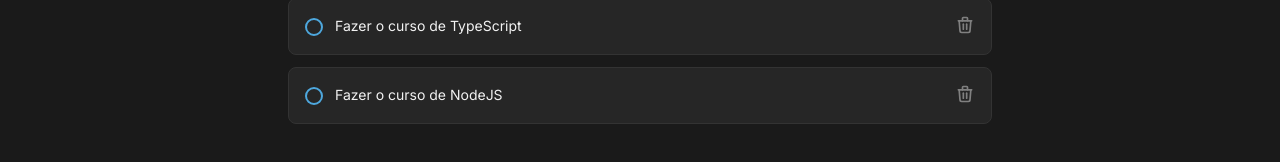
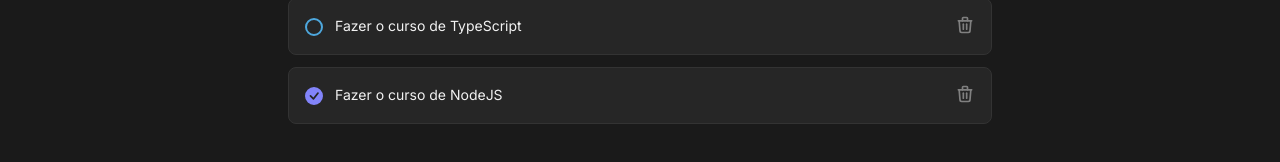
Before and after one commit to snax10/Desafio-TodoList-ReactJS-Ignite, a React (Vite) app: page / in a window 1280 px wide. Shown: the part 406-568 px from the top of the page. Built offline with nearby package versions, Linux system fonts and the light colour scheme.

Commit message:
feat: add funcionality isCompleted

```diff
--- a/src/App.tsx
+++ b/src/App.tsx
@@ -26,15 +26,32 @@
     ]);
   }
 
-  function deleteTask(taskId: string) {
+  function deleteTaskById(taskId: string) {
     const newTasks = tasks.filter((task) => task.id !== taskId);
+    setTasks(newTasks);
+  }
+
+  function toggleTaskById(taskId: string) {
+    const newTasks = tasks.map((task) => {
+      if (task.id === taskId) {
+        return {
+          ...task,
+          isCompleted: !task.isCompleted,
+        };
+      }
+      return task;
+    });
     setTasks(newTasks);
   }
 
   return (
     <>
       <Header addTask={addTask} />
-      <Tasks tasks={tasks} deleteTask={deleteTask} />
+      <Tasks
+        tasks={tasks}
+        onDelete={deleteTaskById}
+        toggleTaskById={toggleTaskById}
+      />
     </>
   );
 }
--- a/src/components/Task.module.css
+++ b/src/components/Task.module.css
@@ -31,6 +31,12 @@
   border-radius: 50%;
 }
 
+.check svg {
+  width: 100%;
+  height: 100%;
+  color: var(--purple);
+}
+
 .delete {
   background: none;
   border: none;
--- a/src/components/Task.tsx
+++ b/src/components/Task.tsx
@@ -1,26 +1,26 @@
 import styles from "./Task.module.css";
 import { TbTrash } from "react-icons/tb";
 import { ITask } from "../App";
+import { BsFillCheckCircleFill } from "react-icons/bs";
 
 interface TaskProps {
   task: ITask;
-  deleteTask: (taskId: string) => void;
+  onDelete: (taskId: string) => void;
+  toggleTaskById: (taskId: string) => void;
 }
 
-export function Task({ task, deleteTask }: TaskProps) {
-  function handleDeleteTask() {
-    deleteTask(task.id);
-  }
+export function Task({ task, onDelete, toggleTaskById }: TaskProps) {
+  const isCompleted = task.isCompleted;
 
   return (
     <div className={styles.task}>
-      <button className={styles.check}>
-        <div />
+      <button className={styles.check} onClick={() => toggleTaskById(task.id)}>
+        {isCompleted ? <BsFillCheckCircleFill size={20} /> : <div />}
       </button>
 
       <p>{task.title}</p>
 
-      <button className={styles.delete} onClick={handleDeleteTask}>
+      <button className={styles.delete} onClick={() => onDelete(task.id)}>
         <TbTrash size={20} />
       </button>
     </div>
--- a/src/components/Tasks.tsx
+++ b/src/components/Tasks.tsx
@@ -4,10 +4,11 @@
 
 interface TasksProps {
   tasks: ITask[];
-  deleteTask: (taskId: string) => void;
+  onDelete: (taskId: string) => void;
+  toggleTaskById: (taskId: string) => void;
 }
 
-export function Tasks({ tasks, deleteTask }: TasksProps) {
+export function Tasks({ tasks, onDelete, toggleTaskById }: TasksProps) {
   const tasksQuantity = tasks.length;
   const tasksCompleted = tasks.filter((task) => task.isCompleted).length;
 
@@ -29,7 +30,12 @@
 
       <div className={styles.list}>
         {tasks.map((task) => (
-          <Task key={task.id} task={task} deleteTask={deleteTask} />
+          <Task
+            key={task.id}
+            task={task}
+            onDelete={onDelete}
+            toggleTaskById={toggleTaskById}
+          />
         ))}
       </div>
     </section>
```
